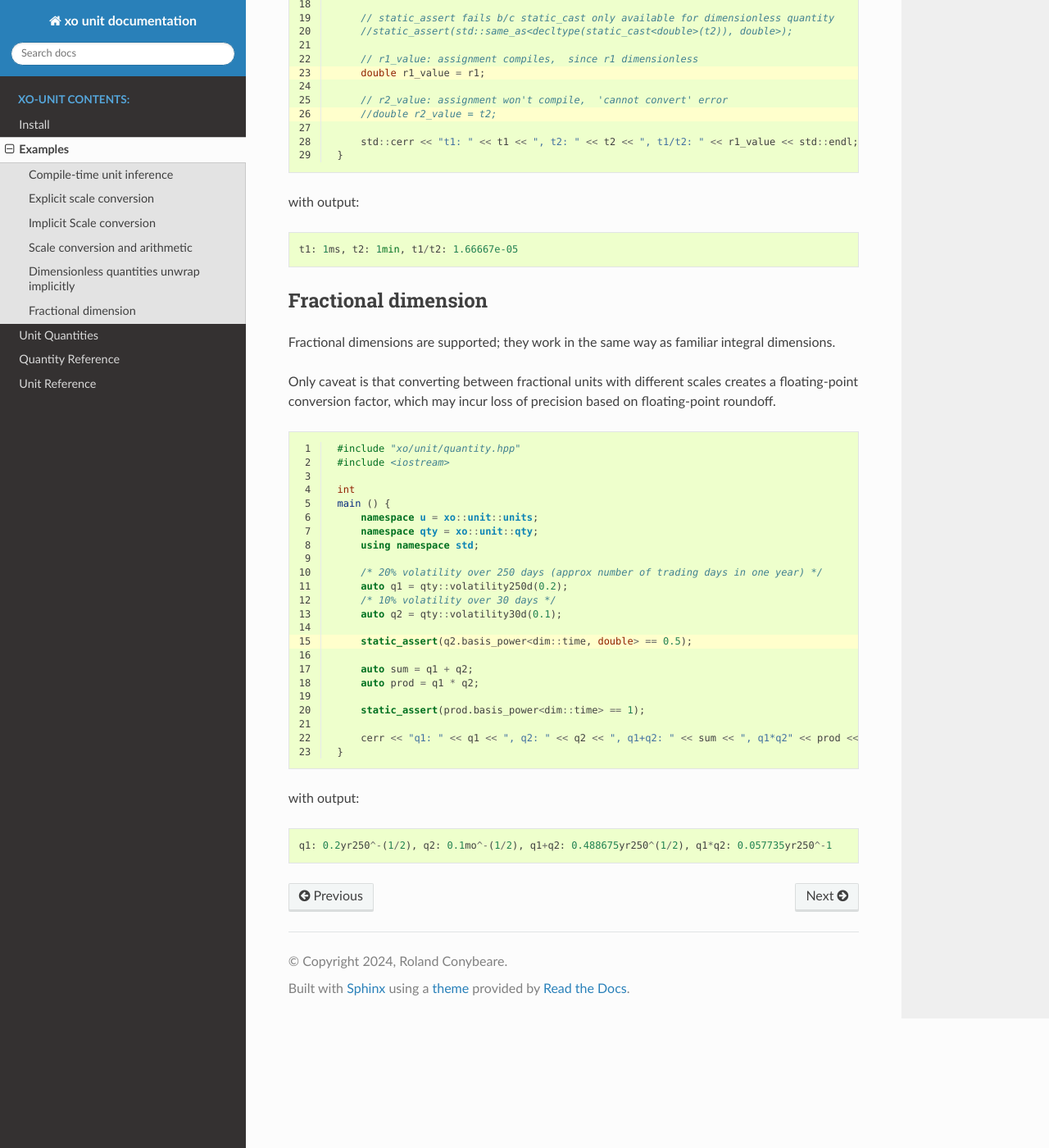
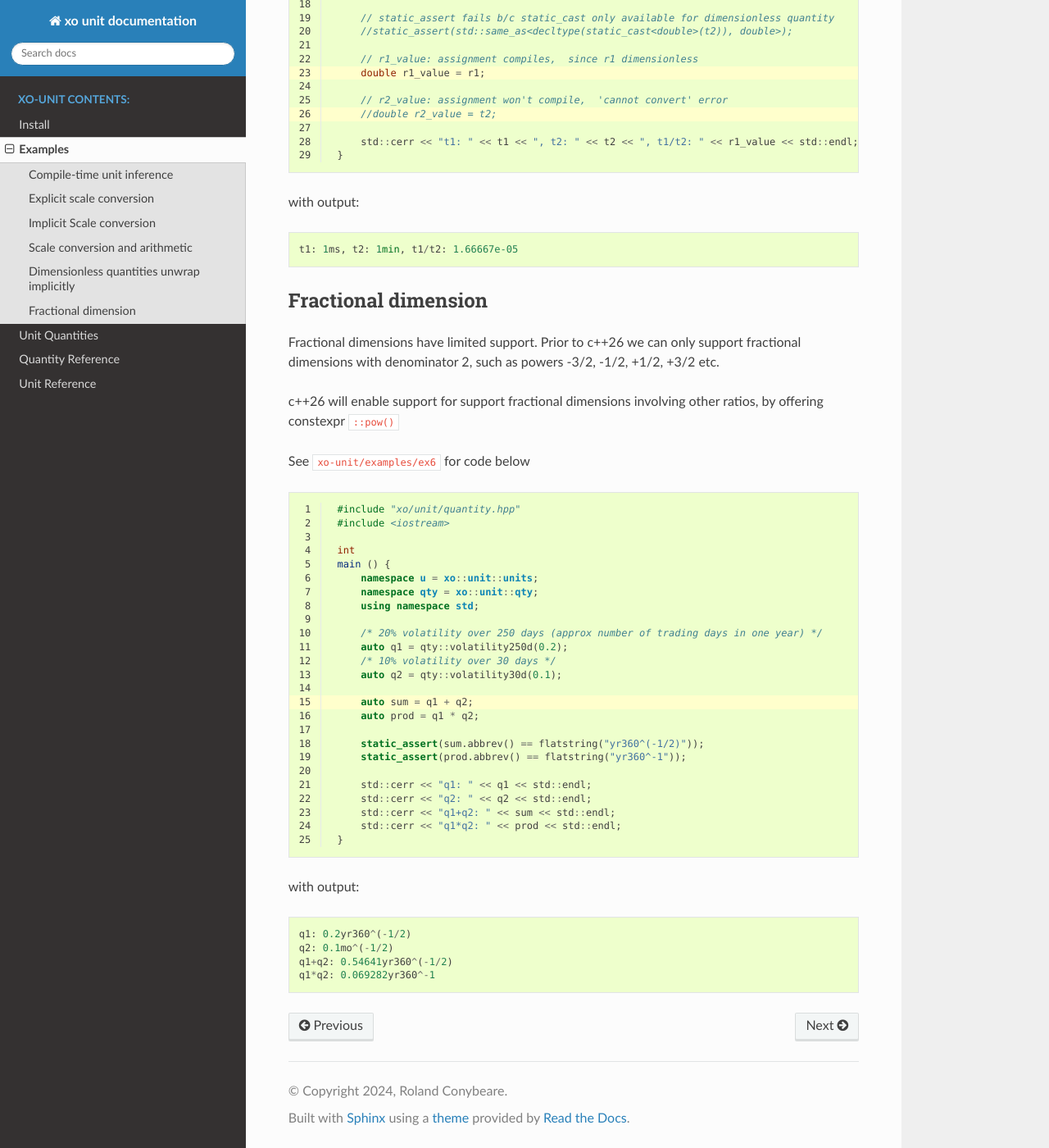
Before and after one commit to Rconybea/xo-umbrella2, a Sphinx documentation site: the page built from docs/examples.rst, in a window 1280 px wide and 1400 px high, scrolled down 4196 px. Shown: the whole window at 82% size. Built offline with Sphinx 7.4.7 and the Read the Docs theme 2.0.0, drawn with Linux system fonts in a browser that asks for light colours.

Commit message:
xo-unit: tidy example ex6 + docs

```diff
--- a/docs/examples.rst
+++ b/docs/examples.rst
@@ -259,10 +259,14 @@ with output:
 Fractional dimension
 --------------------
 
-Fractional dimensions are supported;   they work in the same way as familiar integral dimensions.
+Fractional dimensions have limited support.
+Prior to c++26 we can only support fractional dimensions with denominator 2,
+such as powers -3/2, -1/2, +1/2, +3/2 etc.
 
-Only caveat is that converting between fractional units with different scales creates a floating-point conversion factor,
-which may incur loss of precision based on floating-point roundoff.
+c++26 will enable support for support fractional dimensions involving other ratios,
+by offering constexpr ``::pow()``
+
+See ``xo-unit/examples/ex6`` for code below
 
 .. code-block:: cpp
    :linenos:
@@ -282,18 +286,23 @@ which may incur loss of precision based on floating-point roundoff.
         /* 10% volatility over 30 days */
         auto q2 = qty::volatility30d(0.1);
 
-        static_assert(q2.basis_power<dim::time, double> == 0.5);
-
         auto sum = q1 + q2;
         auto prod = q1 * q2;
 
-        static_assert(prod.basis_power<dim::time> == 1);
+        static_assert(sum.abbrev() == flatstring("yr360^(-1/2)"));
+        static_assert(prod.abbrev() == flatstring("yr360^-1"));
 
-        cerr << "q1: " << q1 << ", q2: " << q2 << ", q1+q2: " << sum << ", q1*q2" << prod << endl;
+        std::cerr << "q1: " << q1 << std::endl;
+        std::cerr << "q2: " << q2 << std::endl;
+        std::cerr << "q1+q2: " << sum << std::endl;
+        std::cerr << "q1*q2: " << prod << std::endl;
     }
 
 with output:
 
 .. code-block::
 
-    q1: 0.2yr250^-(1/2), q2: 0.1mo^-(1/2), q1+q2: 0.488675yr250^(1/2), q1*q2: 0.057735yr250^-1
+    q1: 0.2yr360^(-1/2)
+    q2: 0.1mo^(-1/2)
+    q1+q2: 0.54641yr360^(-1/2)
+    q1*q2: 0.069282yr360^-1
```
Also changed, not shown: 1 other file.
